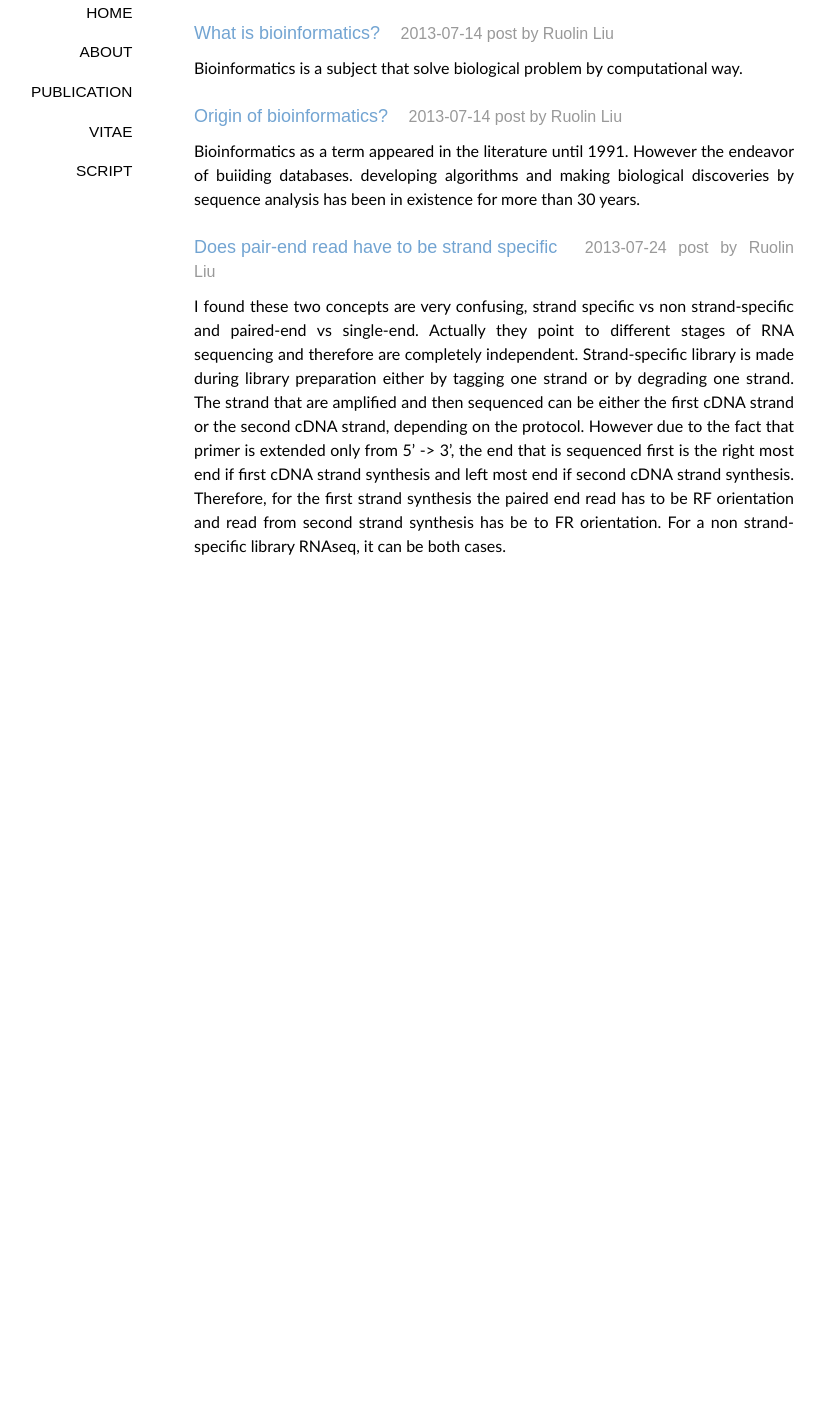
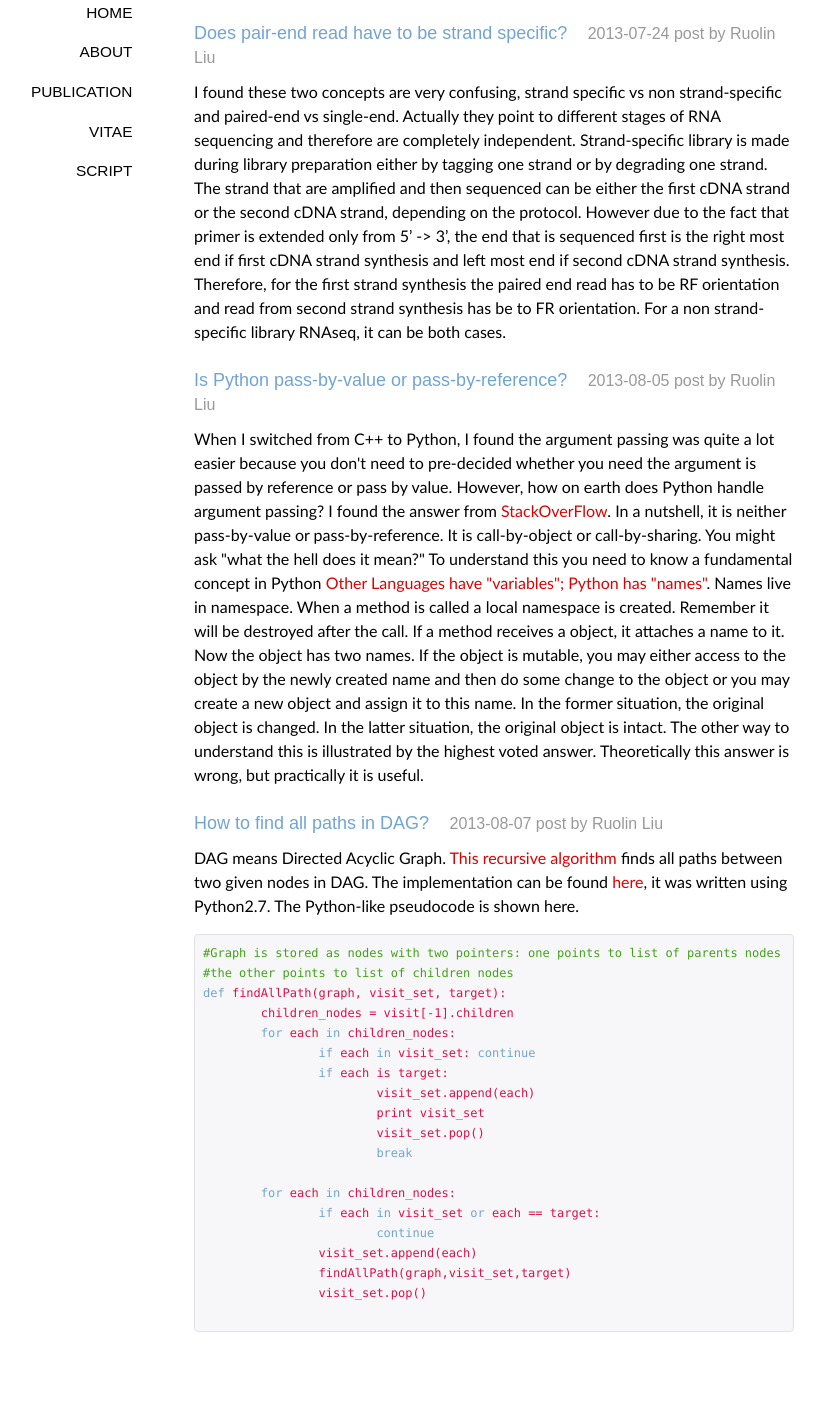
Before and after one commit to ruolin/ruolin.github.io, a plain HTML site: page en.html in a window 1280 px wide. Shown: the part 80-1487 px from the top of the page, without its empty margins (146-971 px from the left). Before the commit the page ends 800 px from the top, so only its background shows below. Drawn offline with Linux system fonts and the light colour scheme; a web font is replaced by a local one.

Commit message:
'update'

```diff
--- a/en.html
+++ b/en.html
@@ -22,7 +22,7 @@
 	<div id="container">
 		<div id="main" role="main">
 			<header>
-				<h1>Bioinformatics FAQ</h1>
+				<h1>Bioinformatics, Python, Algorithm and Others</h1>
 			</header>
 			<nav>
 				<span>
@@ -34,34 +34,15 @@
 				<span>
 					<a class="" href="vitae.html" title="vitea">VITAE</a>
 				<span>
-					<a class="" href="script" title='script'>SCRIPT</a>
+					<a class="" href="script.html" title='script'>SCRIPT</a>
 			</nav>
 			<article class="content">
 			  <section class="post">
-
 				<div class="post-item">
-				<input type="button" class="button" onclick="return toggleMe('para0')" value="What is bioinformatics?">
-				<time datetime="2013-07-14">2013-07-14 post by Ruolin Liu</time>
-				</div>
-				<div id="para0" style="display:block">
-				Bioinformatics is a subject that solve biological problem by computational way.
-				</div>
-
-				<div class="post-item">
-				<input type="button" class="button" onclick="return toggleMe('para1')" value="Origin of bioinformatics?">
-				<time datetime="2013-07-14">2013-07-14 post by Ruolin Liu</time>
+				<input type="button" class="button" onclick="return toggleMe('para1')" value="Does pair-end read have to be strand specific?">
+				<time datetime="2013-07-14">2013-07-24 post by Ruolin Liu</time>
 				</div>
 				<div id="para1" style="display:block">
-				Bioinformatics as a term appeared in the literature until 1991. However the endeavor of buiiding databases.
-				developing algorithms and making biological discoveries by sequence analysis has been in existence for more
-				than 30 years.
-				</div>
-
-				<div class="post-item">
-				<input type="button" class="button" onclick="return toggleMe('para2')" value="Does pair-end read have to be strand specific">
-				<time datetime="2013-07-14">2013-07-24 post by Ruolin Liu</time>
-				</div>
-				<div id="para2" style="display:block">
 				I found these two concepts are very confusing, strand specific vs non strand-specific and paired-end vs single-end.
 				Actually they point to different stages of RNA sequencing and therefore are completely independent.  Strand-specific
 				library is made during library preparation either by tagging one strand or by degrading one strand. The strand that
@@ -71,6 +52,54 @@
 				first strand synthesis the paired end read has to be RF orientation and read from second strand synthesis has be to
 				FR orientation. For a non strand-specific library RNAseq, it can be both cases.
 				</div>
+				<!--POST-->
+				<div class="post-item">
+				<input type="button" class="button" onclick="return toggleMe('para2')" value="Is Python pass-by-value or pass-by-reference?">
+				<time datetime="2013-07-14">2013-08-05 post by Ruolin Liu</time>
+				</div>
+				<div id="para2" style="display:block">
+				When I switched from C++ to Python, I found the argument passing was quite a lot easier because you don't need to pre-decided
+				whether you need the argument is passed by reference or pass by value. However, how on earth does Python handle argument passing? I found
+				the answer from <a href="http://stackoverflow.com/questions/986006/python-how-do-i-pass-a-variable-by-reference"> StackOverFlow</a>.
+				In a nutshell, it is neither pass-by-value or pass-by-reference. It is call-by-object or call-by-sharing. You might ask "what the
+				hell does it mean?" To understand this you need to know a fundamental concept in Python
+				<a href="http://python.net/~goodger/projects/pycon/2007/idiomatic/handout.html#other-languages-have-variables">Other Languages
+				have "variables"; Python has "names"</a>. Names live in namespace. When a method is called a local namespace is created. Remember it
+				will be destroyed after the call. If a method receives a object, it attaches a name to it. Now the object has two names. If the object is
+				mutable, you may either access to the object by the newly created name and then do some change to the object or you may create a new object and
+				assign it to this name. In the former situation, the original object is changed. In the latter situation, the original object is intact.
+				The other way to understand this is illustrated by the highest voted answer. Theoretically this answer is wrong, but practically it is useful.
+				</div>
+				<!--POST-->
+				<div class="post-item">
+				<input type="button" class="button" onclick="return toggleMe('para3')" value="How to find all paths in DAG?">
+				<time datetime="2013-07-14">2013-08-07 post by Ruolin Liu</time>
+				</div>
+				<div id="para3" style="display:block">
+				DAG means Directed Acyclic Graph. <a href="http://www.technical-recipes.com/2011/a-recursive-algorithm-to-find-all-paths-between-two-given-nodes/">This recursive algorithm </a>
+				finds all paths between two given nodes in DAG. The implementation can be found<a> here</a>, it was written using Python2.7. The Python-like pseudocode is shown here.
+				<p></p>
+				<pre class='prettyprint'>
+<font color=#41A317>#Graph is stored as nodes with two pointers: one points to list of parents nodes</font>
+<font color=#41A317>#the other points to list of children nodes</font>
+<font color=#72A4D2>def</font> findAllPath(graph, visit_set, target):
+	children_nodes = visit[-1].children
+	<font color=#72A4D2>for</font> each <font color=#72A4D2>in</font> children_nodes:
+		<font color=#72A4D2>if</font> each <font color=#72A4D2>in</font> visit_set: <font color=#72A4D2>continue</font>
+		<font color=#72A4D2>if</font> each is target:
+			visit_set.append(each)
+			print visit_set
+			visit_set.pop()
+			<font color=#72A4D2>break</font>
+
+	<font color=#72A4D2>for</font> each <font color=#72A4D2>in</font> children_nodes:
+		<font color=#72A4D2>if</font> each <font color=#72A4D2>in</font> visit_set <font color=#72A4D2>or</font> each == target:
+			<font color=#72A4D2>continue</font>
+		visit_set.append(each)
+		findAllPath(graph,visit_set,target)
+		visit_set.pop()
+				</pre>
+				</div>
 			  </section>
 			</article>
 		</div>
--- a/style.css
+++ b/style.css
@@ -31,7 +31,7 @@ p {
     padding: 0.5em 0;
 }
 div {
-	text-align: justify;
+	text-align: left;
     padding: 0.3em 0;
 }
 
@@ -185,13 +185,7 @@ h4 {
 	padding: 0.2em 1em
 }
 
-pre, code {
-    font-family: Menlo,"Andale Mono",Consolas,"Courier New",Monaco,monospace;
-    font-size: 13px;
-}
-code {
-    background-color: #F7F7F7;
-}
+
 embed, object, iframe {
     display: block;
     margin: 4px auto;
@@ -200,3 +194,40 @@ embed, object, iframe {
     font-size: 12px;
     line-height: 1.6;
 }
+code, pre {
+    border-radius: 3px 3px 3px 3px;
+    color: #333333;
+    font-family: Monaco,Menlo,"Courier New",monospace;
+    font-size: 12px;
+    padding: 0 3px 2px;
+}
+code {
+    background-color: #F7F7F9;
+    border: 1px solid #E1E1E8;
+    color: #DD1144;
+}
+pre {
+    background-color: #F5F5F5;
+    border: 1px solid rgba(0, 0, 0, 0.15);
+    border-radius: 4px 4px 4px 4px;
+    display: block;
+    font-size: 12px;
+    line-height: 20px;
+    margin: 0 0 15px;
+    padding: 14.5px;
+    white-space: pre-wrap;
+    word-break: break-all;
+
+}
+pre.prettyprint {
+    background-color: #F7F7F9;
+	color: #DD1144;
+    border: 1px solid #E1E1E8;
+    margin-bottom: 30px;
+    padding: 8px;
+}
+pre code {
+    background-color: transparent;
+    border: medium none;
+    padding: 0;
+}
```
Also changed, not shown: about.html (added, +49 -0 lines), publication.html (added, +36 -0 lines), script.html (added, +36 -0 lines), vitae.html (+5 -4 lines), 1 other file.
